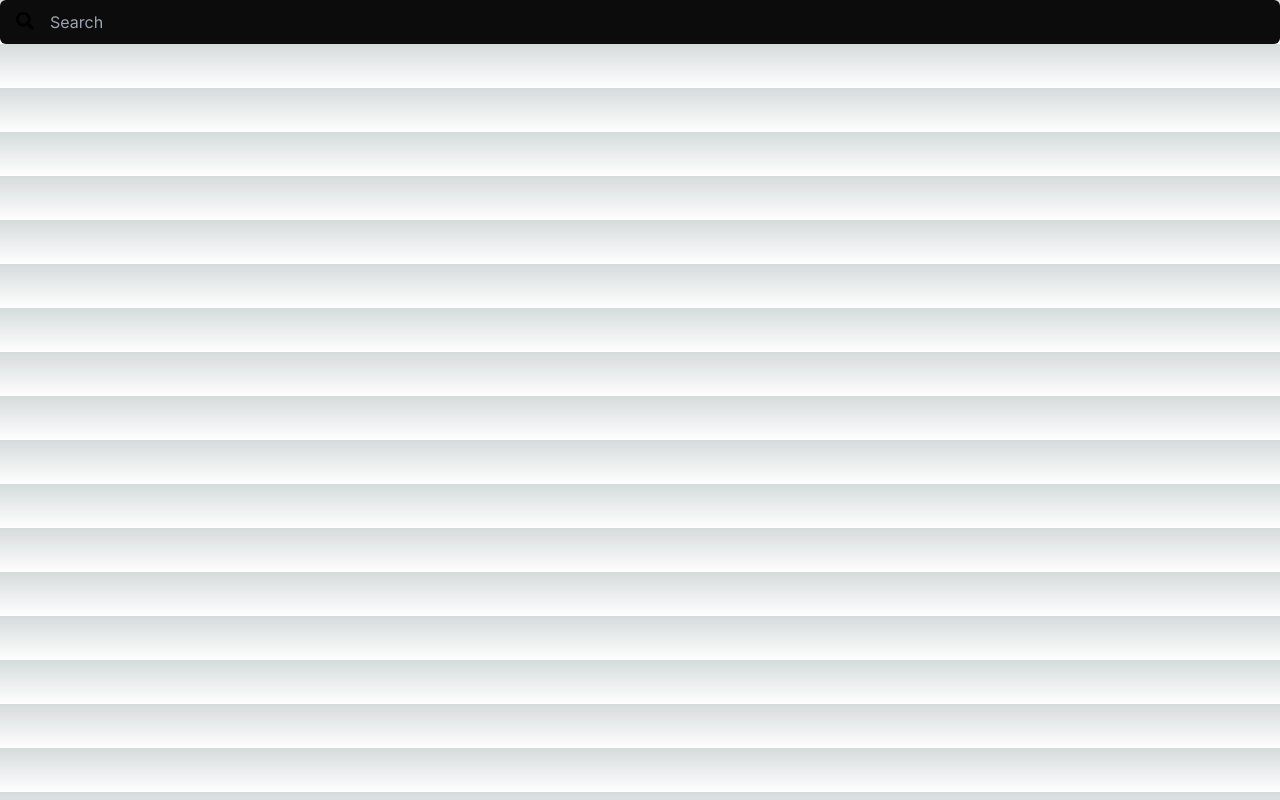
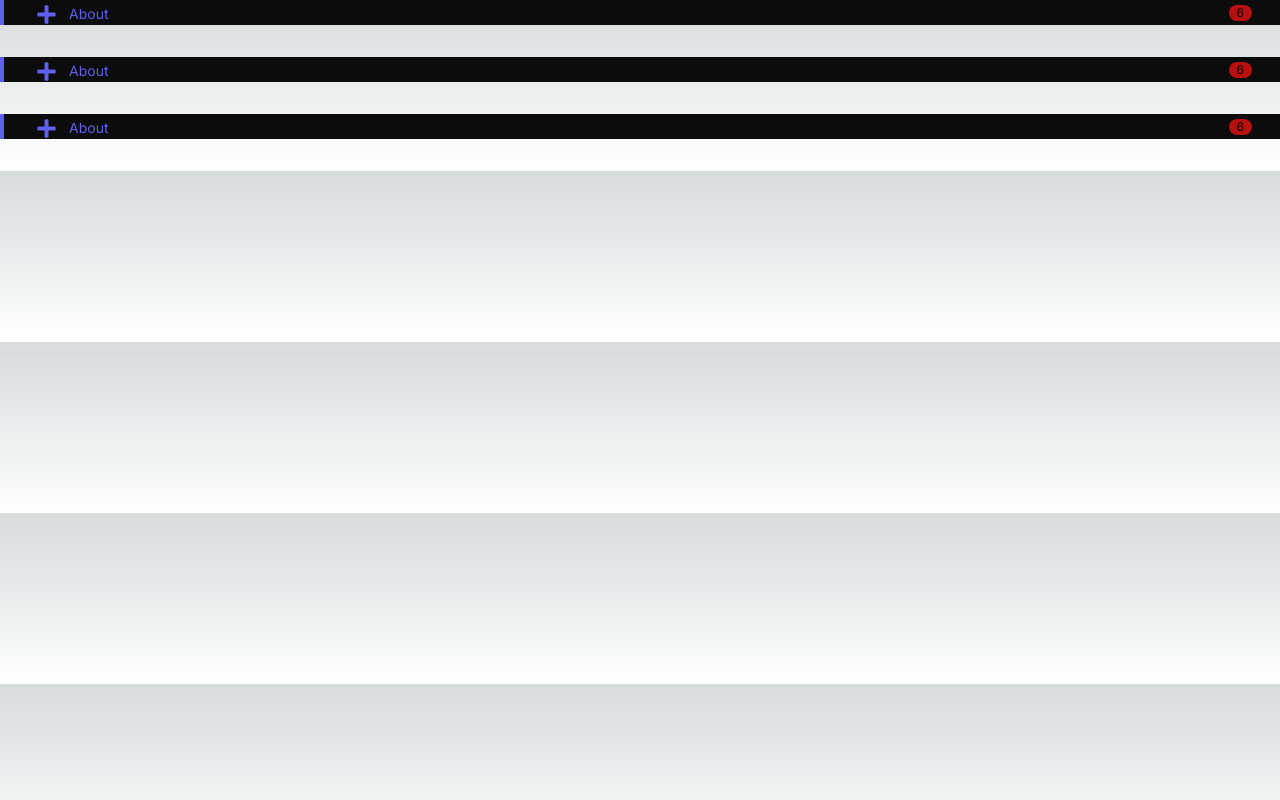
Before and after one commit to suraj2906/MetaMail, a Next.js app: page / in a window 1280 px wide. Built offline with nearby package versions, Linux system fonts and the light colour scheme.

Commit message:
navbar Item added

```diff
--- a/src/app/page.js
+++ b/src/app/page.js
@@ -2,13 +2,22 @@ import Button from '@/components/Button'
 import IconButton from '@/components/IconButton'
 import InboxCard from '@/components/InboxCard'
 import InputField from '@/components/InputField'
+import NavItem from '@/components/NavItem'
 import Image from 'next/image'
 import {FaPlus, FaSearch} from 'react-icons/fa'
 
 export default function Home() {
   return (
     <main>
-      <InputField foreImage={<FaSearch size={18} />}/>
+      <NavItem foreImage={<FaPlus className='text-purple' size={21} />}>
+        About
+      </NavItem>
+      <NavItem foreImage={<FaPlus className='text-purple' size={21} />}>
+        About
+      </NavItem>
+      <NavItem foreImage={<FaPlus className='text-purple' size={21} />}>
+        About
+      </NavItem>
     </main>
   )
 }
--- /dev/null
+++ b/src/components/InfoChip/index.js
@@ -0,0 +1,13 @@
+export default function Chip(props){
+    const color = {
+        "danger": "danger",
+        "success": "green",
+        "danger": "yellow",
+        "info": "blue"
+    }
+    return (
+        <div className={'bg-danger px-2 rounded-full max-h-4 text-xs text-center self-center'}>
+            {props.children}
+        </div>
+    )
+}
--- a/src/components/NavItem/index.js
+++ b/src/components/NavItem/index.js
@@ -1,7 +1,16 @@
+import Chip from "../InfoChip";
 
 
-export default function Button(props){
+export default function NavItem(props) {
     return (
-        <div></div>
+        <div className="flex w-full bg-[#0c0c0c] pr-7 mb-8">
+            <div className="py-2 w-1 bg-purple mr-8" />
+            <div className="mt-1">
+
+            {props.foreImage}
+            </div>
+            <h5 className="align-text-bottom grow ml-3 text-purple mt-1 text-sm mr-5">{props.children}</h5>
+            <Chip color="danger">6</Chip>
+        </div>
     );
 }
```
